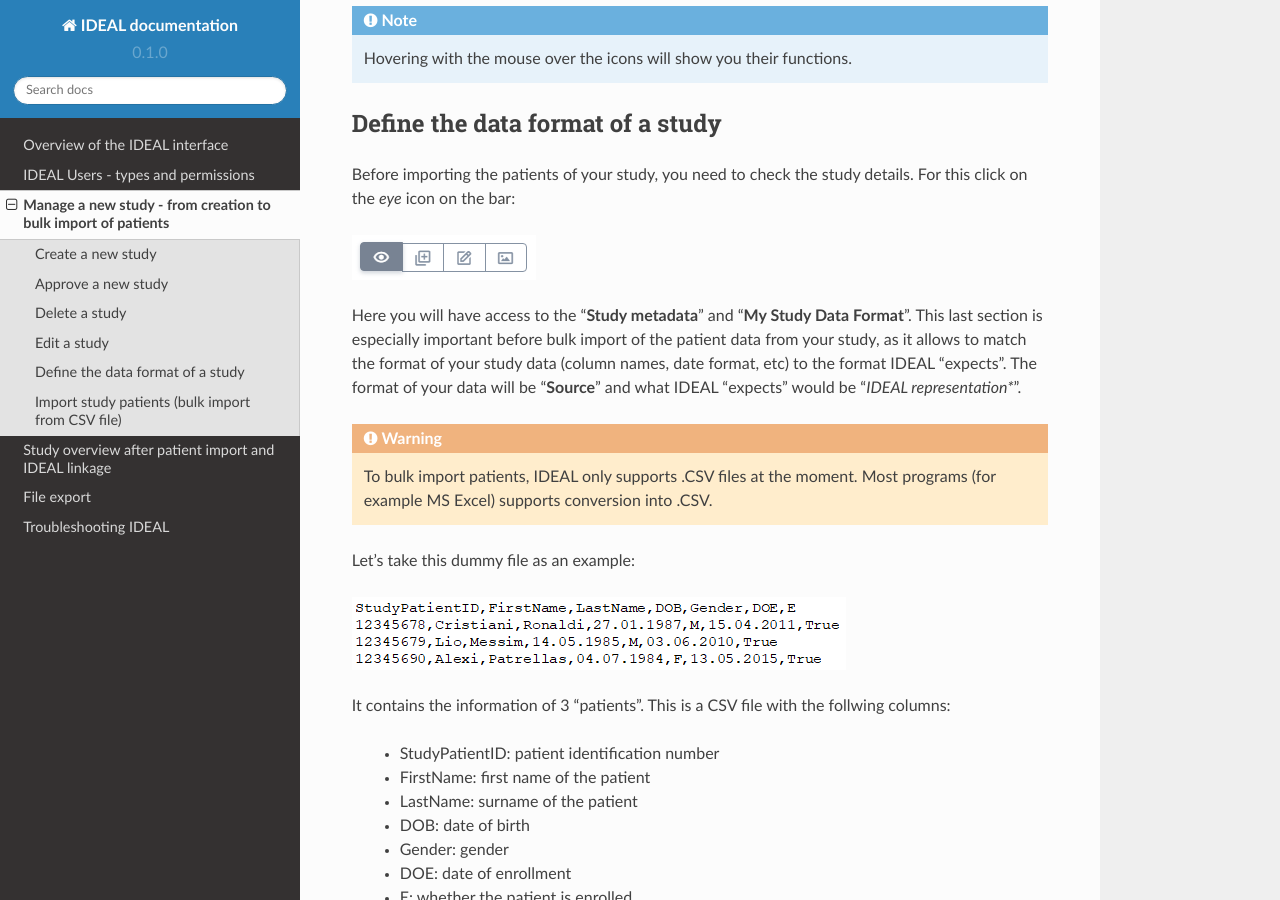
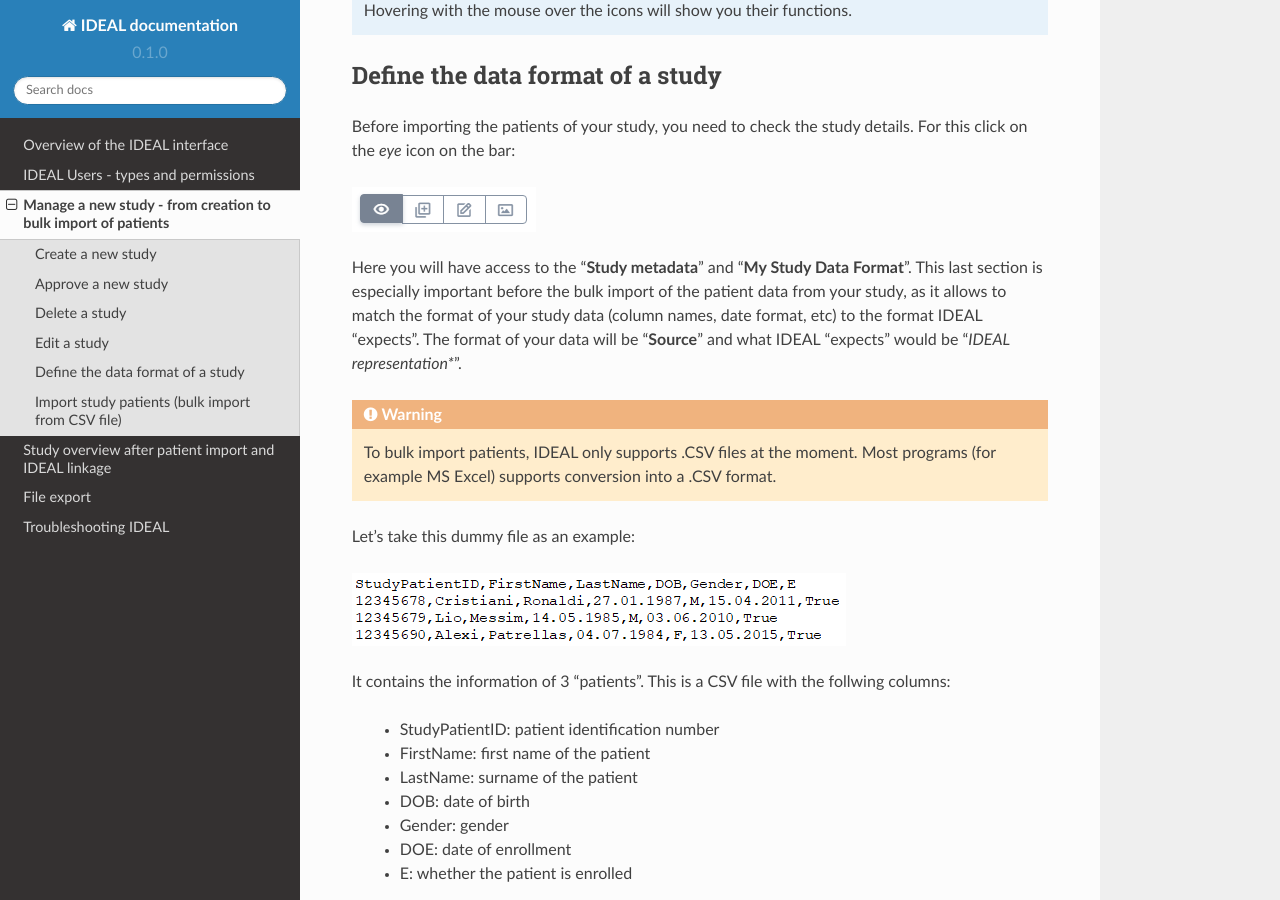
Before and after one commit to Nynuphar/IDEAL-doc, a Sphinx documentation site: the page built from docs/source/study.rst, in a window 1280 px wide and 900 px high, scrolled down 2996 px. Built offline with Sphinx 7.4.7 and the Read the Docs theme 2.0.0, drawn with Linux system fonts in a browser that asks for light colours; some of the changed text lies outside the part shown.

Commit message:
Update study.rst

```diff
--- a/docs/source/study.rst
+++ b/docs/source/study.rst
@@ -86,9 +84,9 @@ Before importing the patients of your study, you need to check the study details
 .. image:: IconsStudyDetails.png
 
 
-Here you will have access to the "**Study metadata**" and "**My Study Data Format**". This last section is especially important before bulk import of the patient data from your study, as it allows to match the format of your study data (column names, date format, etc) to the format IDEAL "expects". The format of your data will be "**Source**" and what IDEAL "expects" would be "*IDEAL representation**".
+Here you will have access to the "**Study metadata**" and "**My Study Data Format**". This last section is especially important before the bulk import of the patient data from your study, as it allows to match the format of your study data (column names, date format, etc) to the format IDEAL "expects". The format of your data will be "**Source**" and what IDEAL "expects" would be "*IDEAL representation**".
 
-.. warning:: To bulk import patients, IDEAL only supports .CSV files at the moment. Most programs (for example MS Excel) supports  conversion into .CSV.
+.. warning:: To bulk import patients, IDEAL only supports .CSV files at the moment. Most programs (for example MS Excel) supports conversion into a .CSV format.
 
 Let's take this dummy file as an example:
 
```
Also changed, not shown: other parts of docs/source/study.rst (+1 -3 lines).
